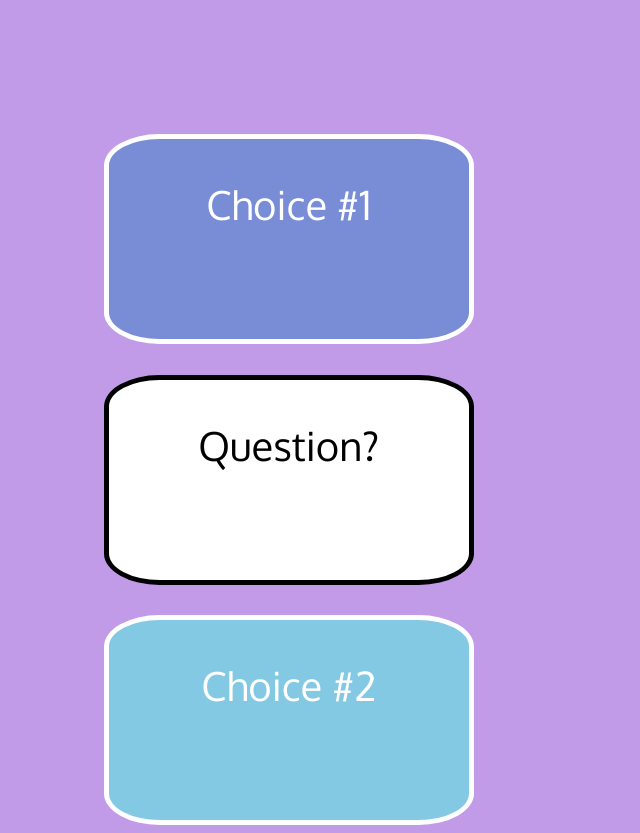
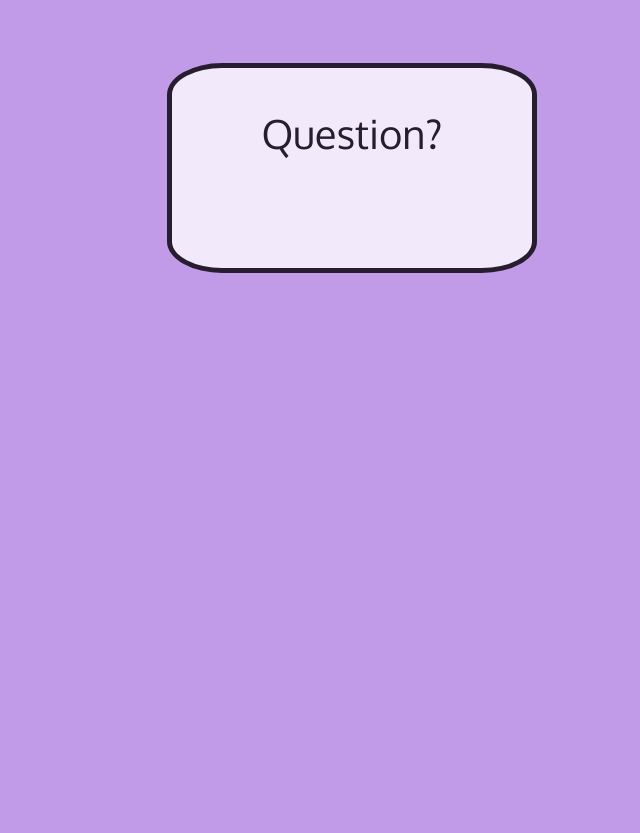
Before and after one commit to jkyletreman/flash_web_app, a React (Create React App) app: page / in a window 1280 px wide. Shown: the whole page, without its empty margins (288-928 px from the left). After the commit the page ends 800 px from the top, so only its background shows below. Built offline with nearby package versions, Linux system fonts and the light colour scheme; a web font is replaced by a local one.

Commit message:
Fix Train C Ui/Ux

```diff
--- a/src/App.js
+++ b/src/App.js
@@ -3,8 +3,8 @@ import React, { Component } from 'react';
 
 // import Start from './components/js/Start'
 // import NavPage from './components/js/NavPage'
-// import Train from './components/js/Train'
-import Test from './components/js/Test'
+import Train from './components/js/Train'
+// import Test from './components/js/Test'
 // import Create from './components/js/Create'
 // import AnimationTest from './components/js/AnimationsTest'
 
@@ -43,7 +43,8 @@ const colors = {
   }
 }
 const spacing = {
-  paddingTop: '10%'
+  margin: '0 auto',
+  marginTop: '5%'
 }
 
 class App extends Component {
@@ -76,8 +77,8 @@ class App extends Component {
         {/* <NavPage colors={colors} combineStyleObjects={this.combineStyleObjects}/> */}
         {/* <AnimationTest combineStyleObjects={this.combineStyleObjects} colors={colors} /> */}
           {/* <Create colors={colors} /> */}
-          {/* <Train colors={colors} combineStyleObjects={this.combineStyleObjects}/> */}
-          <Test colors={colors} combineStyleObjects={this.combineStyleObjects}/>
+          <Train colors={colors} combineStyleObjects={this.combineStyleObjects}/>
+          {/* <Test colors={colors} combineStyleObjects={this.combineStyleObjects}/> */}
         </div>
       // </MuiThemeProvider>
     )
--- a/src/components/js/Train.js
+++ b/src/components/js/Train.js
@@ -23,21 +23,31 @@ export default class Train extends React.Component {
   constructor(props){
     super(props);
     this.state = {
-      display: 'none',
-      // opacity: '0.8'
+      clickFX: {
+        display: 'none'
+      },
+      hoverFX: {
+        opacity: '0.8'
+      }
     }
     this.handleClick = this.handleClick.bind(this);
     this.handleMouseEnter = this.handleMouseEnter.bind(this)
     this.handleMouseLeave = this.handleMouseLeave.bind(this)
   }
   handleClick() {
-    this.setState({display: 'block'})
+    const clickFX = {...this.state.clickFX}
+    clickFX.display = 'block'
+    this.setState({clickFX: clickFX})
   }
   handleMouseEnter() {
-    // this.setState({opacity: '1'})
+    const mouseEnterFX = {...this.state.hoverFX}
+    mouseEnterFX.opacity = '1'
+    this.setState({hoverFX: mouseEnterFX})
   }
   handleMouseLeave(){
-    // this.setState({opacity: '0.8'})
+    const mouseLeaveFX = {...this.state.hoverFX}
+    mouseLeaveFX.opacity = '0.8'
+    this.setState({hoverFX: mouseLeaveFX})
   }
   render() {
     return (
@@ -49,7 +59,7 @@ export default class Train extends React.Component {
           onMouseLeave={this.handleMouseLeave}
           onClick={this.handleClick}
           // State
-          // fx={this.state}
+          fx={this.state.hoverFX}
           // Props & Style
           combineStyleObjects={this.props.combineStyleObjects}
           grid={grid.question}
@@ -58,7 +68,13 @@ export default class Train extends React.Component {
         />
         {/* Answer */}
         <Rectangle
-          fx={this.state}
+          //Events
+          onMouseEnter={this.handleMouseEnter}
+          onMouseLeave={this.handleMouseLeave}
+          onClick={this.handleClick}
+          // State
+          fx={this.props.combineStyleObjects(this.state.clickFX, this.state.hoverFX)}
+          // Props & Style
           combineStyleObjects={this.props.combineStyleObjects}
           grid={grid.answer}
           style={this.props.colors.blue}
```
